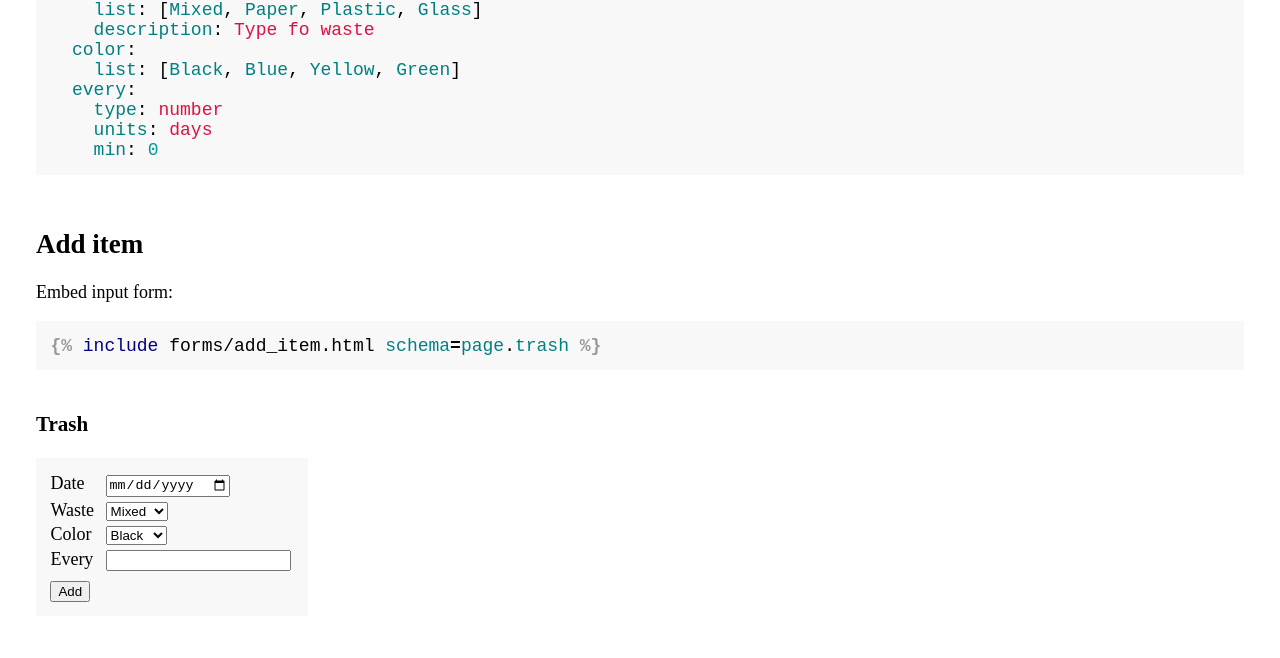
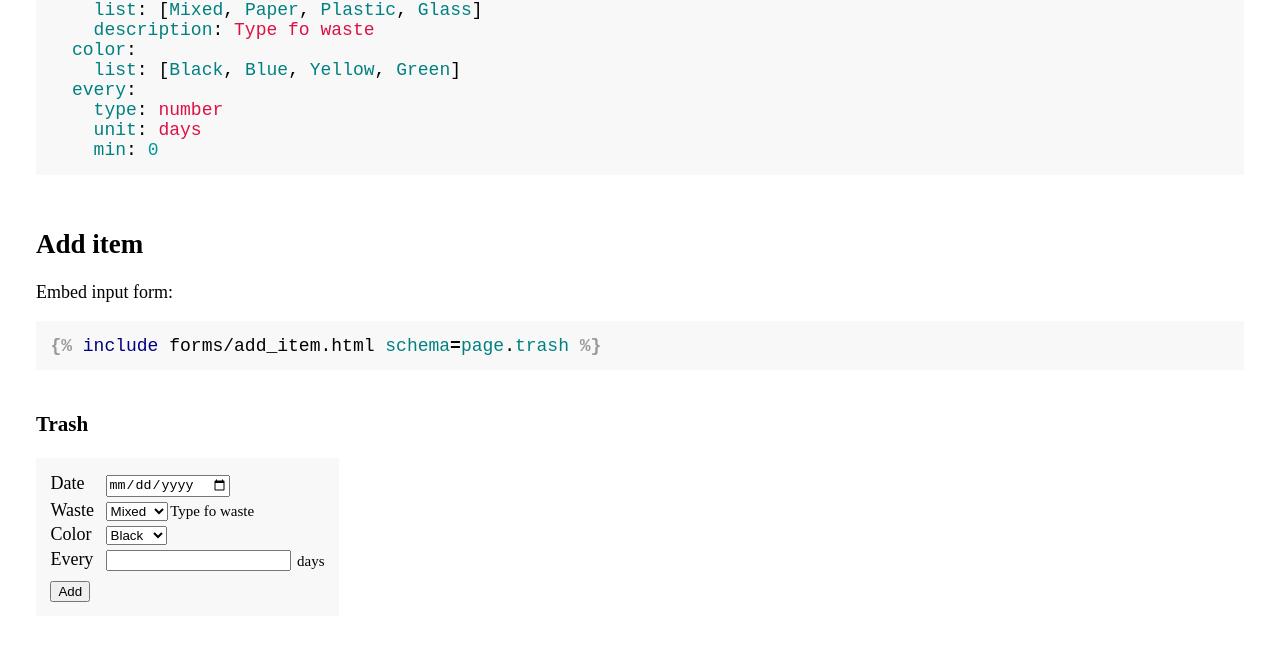
Before and after one commit to riminino/barebone, a Jekyll site: the page built from trash.md, in a window 1280 px wide. Shown: the part 329-987 px from the top of the page. Built offline with Jekyll 4.4.1, drawn with Linux system fonts in a browser that asks for light colours; our own code applies the rules of GitHub Pages for plain Markdown files; part of the change alters nothing that is shown.

Commit message:
Define "unit" attribute and add description and unit to form

````diff
--- a/_includes/forms/add_item.html
+++ b/_includes/forms/add_item.html
@@ -25,6 +25,7 @@
     {% else %}unknow type
     {% endcase %}
   {% endif %}
+  {% if attributes.description or attributes.unit %}<small>{{ attributes.description }} {{ attributes.unit }}</small>{% endif %}
 </div>
 {% endfor %}
 <div>
--- a/trash.md
+++ b/trash.md
@@ -12,7 +12,7 @@ trash:
       list: [Black, Blue, Yellow, Green]
     every:
       type: number
-      units: days
+      unit: days
       min: 0
 ---
 
@@ -32,7 +32,7 @@ properties:
     list: [Black, Blue, Yellow, Green]
   every:
     type: number
-    units: days
+    unit: days
     min: 0
 ```
 
````
